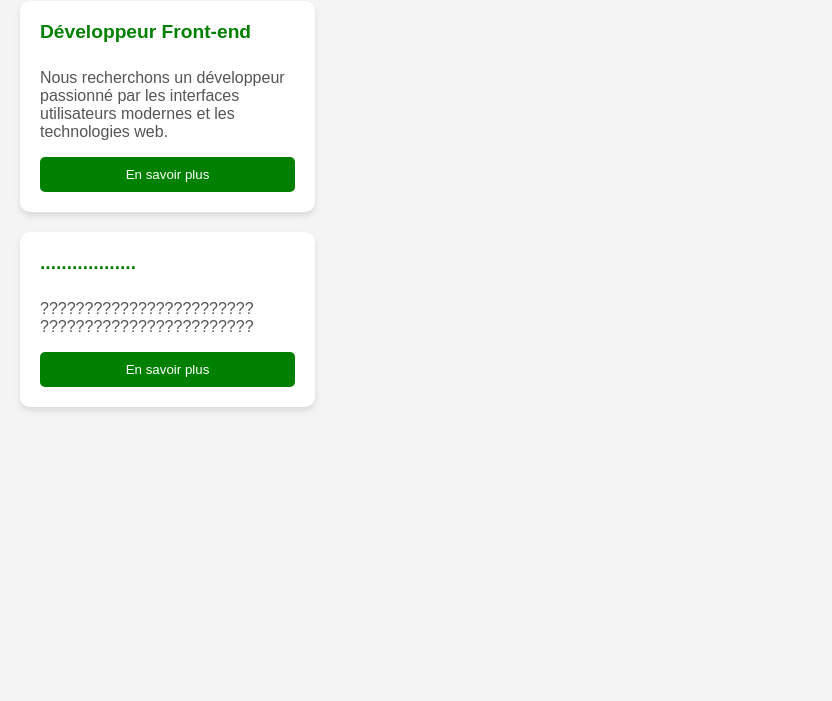
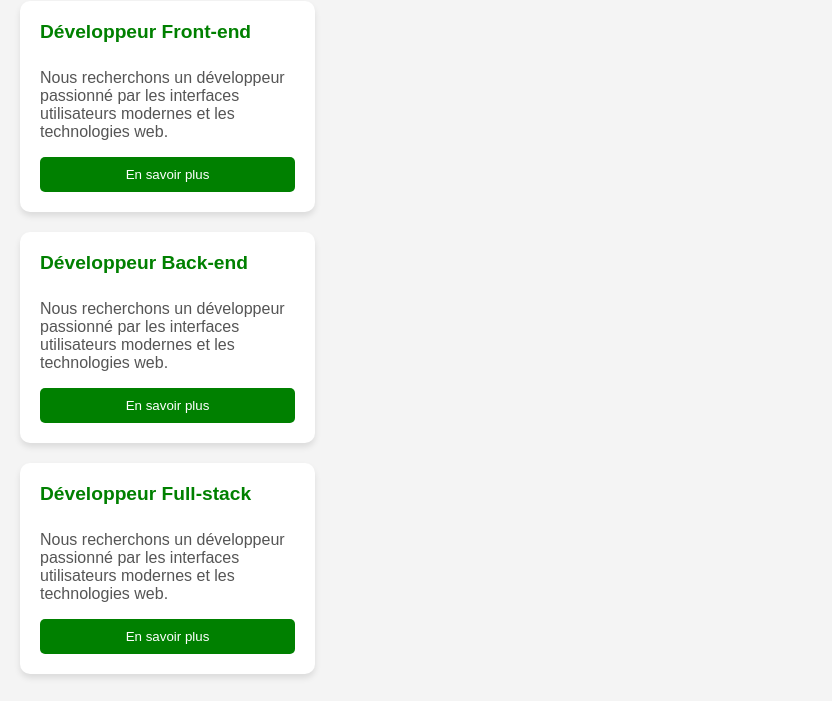
Before and after one commit to jmitchell35/epitech-job_board, a plain HTML site: page index.html in a window 1280 px wide. Shown: the part 99-800 px from the top of the page, without its empty margins (0-832 px from the left). Drawn offline with Linux system fonts and the light colour scheme.

Commit message:
pushing modification of index, deleted readme from branch

```diff
--- a/index.html
+++ b/index.html
@@ -19,8 +19,15 @@
   </div>
   <div class="job-container">
     <div class="job-card">
-      <h2>..................</h2>
-      <p>???????????????????????? ????????????????????????</p>
+      <h2>Développeur Back-end</h2>
+      <p>Nous recherchons un développeur passionné par les interfaces utilisateurs modernes et les technologies web.</p>
+      <button>En savoir plus</button>
+    </div>
+  </div>
+  <div class="job-container">
+    <div class="job-card">
+      <h2>Développeur Full-stack</h2>
+      <p>Nous recherchons un développeur passionné par les interfaces utilisateurs modernes et les technologies web.</p>
       <button>En savoir plus</button>
     </div>
   </div>
```
Also changed, not shown: README.md (deleted).
